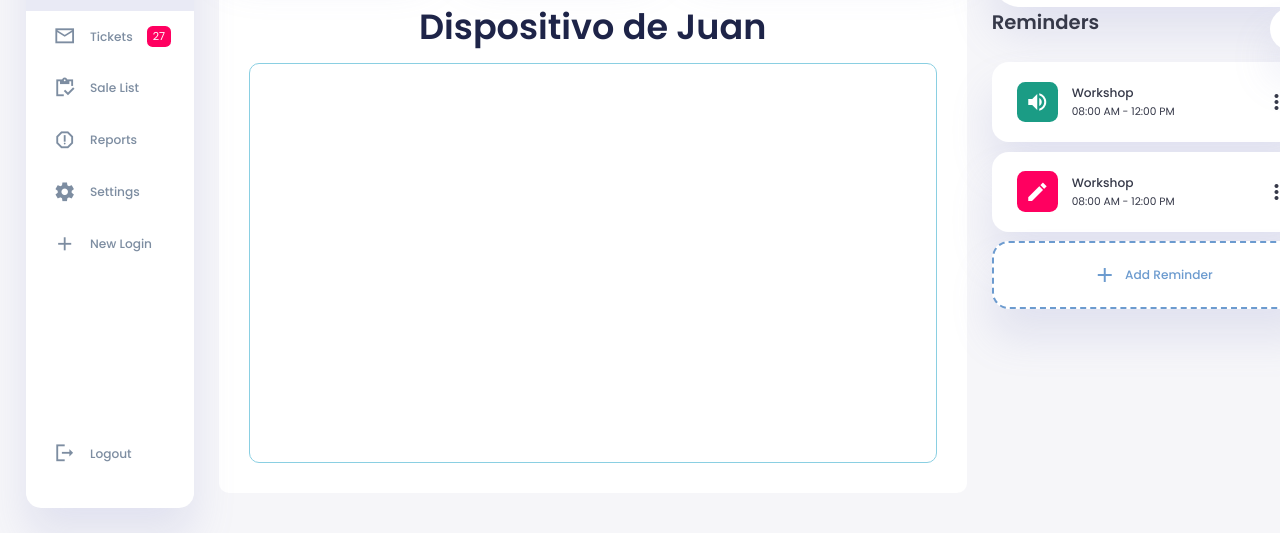
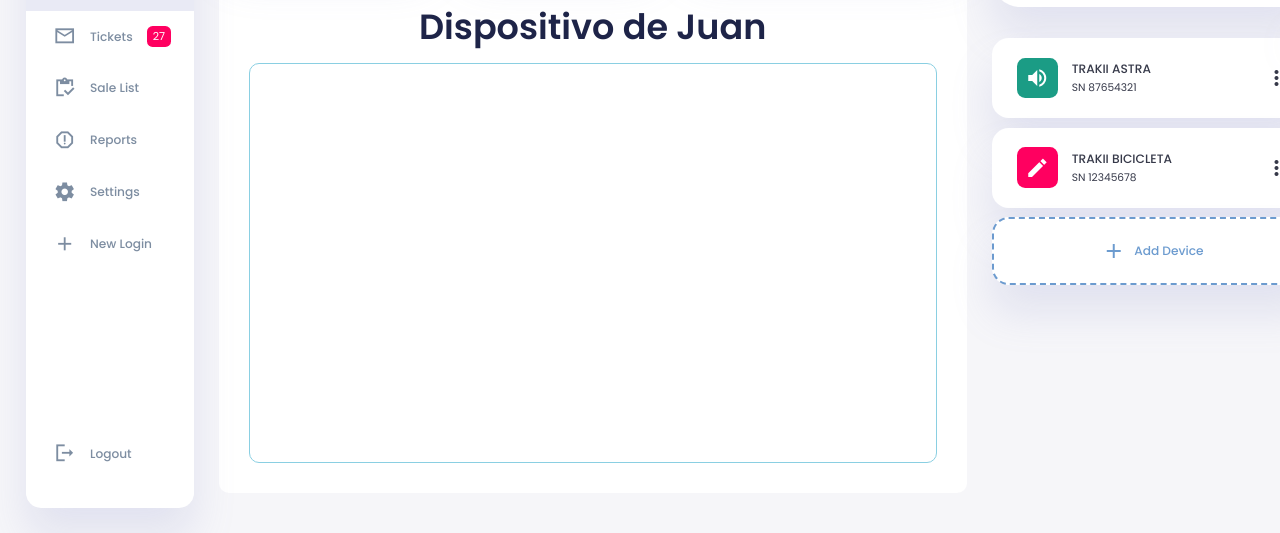
Before and after one commit to caml1/trakii-frontend, a plain HTML site: page index.html in a window 1280 px wide. Shown: the part 267-800 px from the top of the page. Drawn offline with Linux system fonts and the light colour scheme; some packages are replaced by stand-ins of ours.

Commit message:
added some details

```diff
--- a/index.html
+++ b/index.html
@@ -196,9 +196,9 @@
 
             <div class="reminders">
                 <div class="header">
-                    <h2>Reminders</h2>
+                    <h2></h2>
                     <span class="material-icons-sharp">
-                        notifications_none
+
                     </span>
                 </div>
 
@@ -210,9 +210,9 @@
                     </div>
                     <div class="content">
                         <div class="info">
-                            <h3>Workshop</h3>
+                            <h3>TRAKII ASTRA</h3>
                             <small class="text_muted">
-                                08:00 AM - 12:00 PM
+                                SN 87654321
                             </small>
                         </div>
                         <span class="material-icons-sharp">
@@ -229,9 +229,9 @@
                     </div>
                     <div class="content">
                         <div class="info">
-                            <h3>Workshop</h3>
+                            <h3>TRAKII BICICLETA</h3>
                             <small class="text_muted">
-                                08:00 AM - 12:00 PM
+                                SN 12345678
                             </small>
                         </div>
                         <span class="material-icons-sharp">
@@ -245,7 +245,7 @@
                         <span class="material-icons-sharp">
                             add
                         </span>
-                        <h3>Add Reminder</h3>
+                        <h3>Add Device</h3>
                     </div>
                 </div>
 
```
